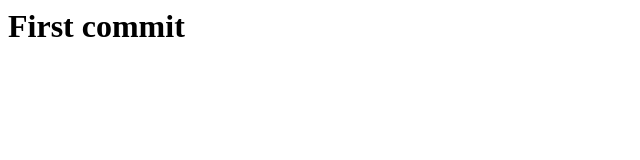
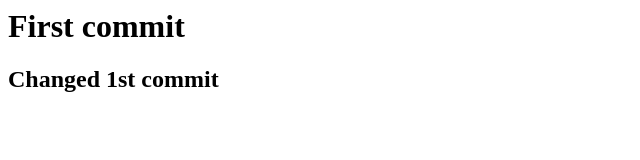
Before and after one commit to ViktorVoin/test, a plain HTML site: page index.html in a window 1280 px wide. Shown: the whole page, without its empty margins (0-640 px from the left). Drawn offline with Linux system fonts and the light colour scheme.

Commit message:
2th commit

```diff
--- a/index.html
+++ b/index.html
@@ -1 +1,2 @@
 <h1> First commit </h1>
+<h2> Changed 1st commit </h2>
```
